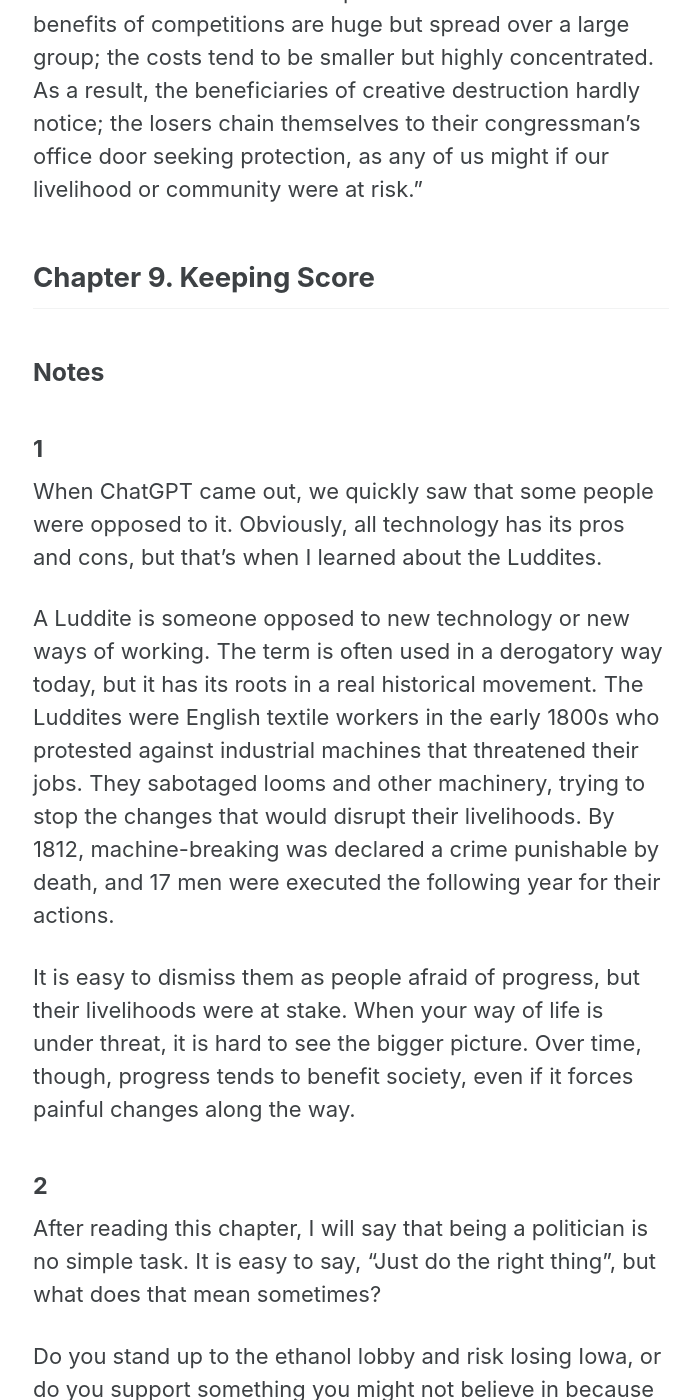
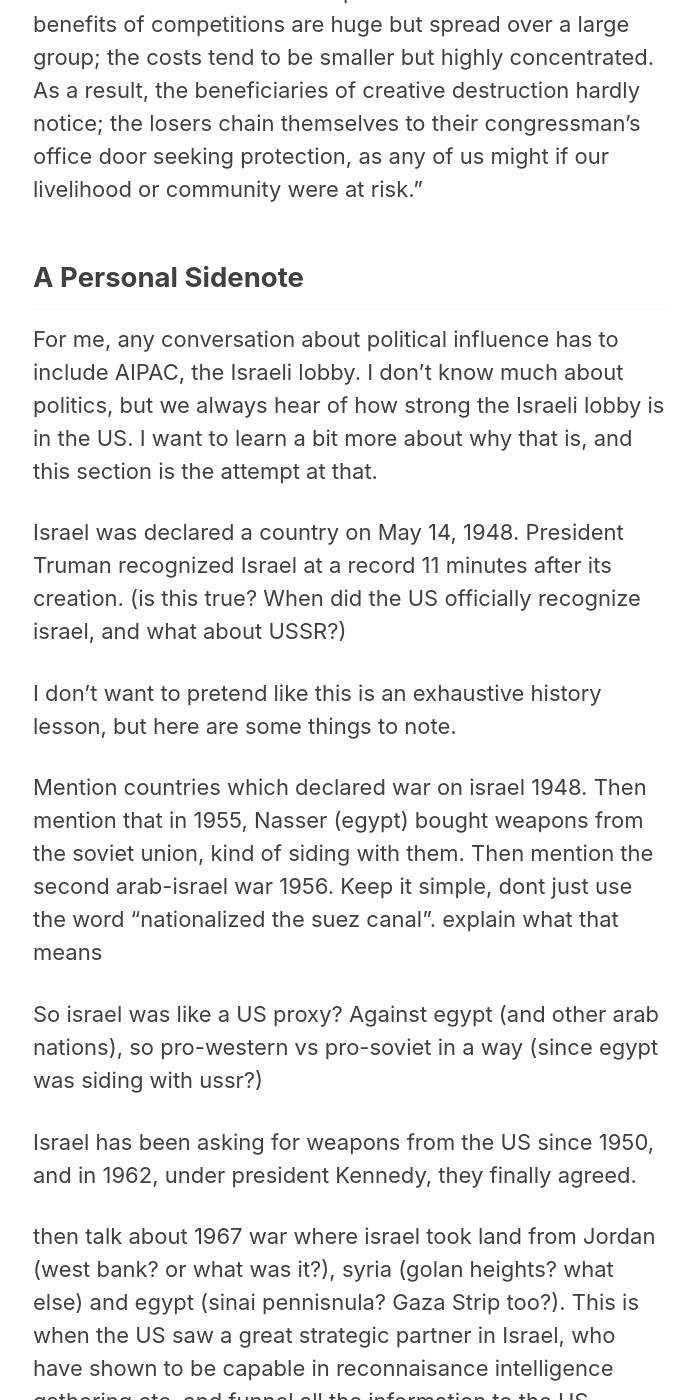
Before and after one commit to andreigue/andreigue.github.io, a Jekyll site: the page built from _posts/2024-12-19-naked-econ-3.md, in a window 1280 px wide and 1400 px high, scrolled down 10083 px. Shown: the whole window, without its empty margins (289-984 px from the left). Built offline with Jekyll 4.4.1, drawn with Linux system fonts in a browser that asks for light colours; cached includes are drawn as plain includes; nearby versions of some CDN libraries; some of the changed text lies outside the part shown.

```diff
--- a/_posts/2024-12-19-naked-econ-3.md
+++ b/_posts/2024-12-19-naked-econ-3.md
@@ -112,6 +112,39 @@ The key is to recognize the importance of letting creative destruction take its
 
 "Both politics and compassion suggest that we ought to offer a hand to those mowed over by competition. If some kind of wrenching change generates progress, then the pie must get bigger. And if the pie gets bigger, then at least some of it ought to be offered to the losers - be it in the form of transition aid, job retraining, or whatever else will help those who have been knocked over to get back on their feet. [...] There is a crucial distinction, however, between using the political process to build a safety net for those harmed by creative destruction and using the political process to stop that creative destruction in the first place. Think about the telegraph and the Pony Express. It would have been one thing to help displaced Pony Express workers by retraining them as telegraph operators; it would have been quite another to help them by banning the telegraph. Sometimes the political process does the equivalent of the latter for reasons related to the mohair problem. The economic benefits of competitions are huge but spread over a large group; the costs tend to be smaller but highly concentrated. As a result, the beneficiaries of creative destruction hardly notice; the losers chain themselves to their congressman's office door seeking protection, as any of us might if our livelihood or community were at risk."
 
+## A Personal Sidenote
+
+For me, any conversation about political influence has to include AIPAC, the Israeli lobby. I don't know much about politics, but we always hear of how strong the Israeli lobby is in the US. I want to learn a bit more about why that is, and this section is the attempt at that.
+
+Israel was declared a country on May 14, 1948. President Truman recognized Israel at a record 11 minutes after its creation. (is this true? When did the US officially recognize israel, and what about USSR?)
+
+I don't want to pretend like this is an exhaustive history lesson, but here are some things to note.
+
+Mention countries which declared war on israel 1948. Then mention that in 1955, Nasser (egypt) bought weapons from the soviet union, kind of siding with them. Then mention the second arab-israel war 1956. Keep it simple, dont just use the word "nationalized the suez canal". explain what that means
+
+So israel was like a US proxy? Against egypt (and other arab nations), so pro-western vs pro-soviet in a way (since egypt was siding with ussr?)
+
+Israel has been asking for weapons from the US since 1950, and in 1962, under president Kennedy, they finally agreed.
+
+then talk about 1967 war where israel took land from Jordan (west bank? or what was it?), syria (golan heights? what else) and egypt (sinai pennisnula? Gaza Strip too?). This is when the US saw a great strategic partner in Israel, who have shown to be capable in reconnaisance intelligence gathering etc. and funnel all the information to the US.
+
+And what does Israel get in return? Lots of money. From 1946 until 2023, Israel has received $260b in total, which included economic aid until 2008, but since then it has only been military aid. They get $3.8b per year as part of a deal signed by president Obama.
+
+The thing about the money provided is that Israel must spend most of it in the US. Buying their missle defence systems, their fighter jets, etc. So the US gives them money, but that money comes right back to the US through the military companies.
+
+Another thing to note is that the US has this thing called the Leahy Law, which
+
+
+
+
+Can mention israel here "special interest"
+
+https://www.youtube.com/watch?v=oQJt8dwvs78&t=59s
+https://www.youtube.com/watch?v=lUQ_0MubbcM
+
+I like this quote that I've heard somewhere: "Lobbying is basically legalized bribery".
+
+
 ## Chapter 9. Keeping Score
 
 
```
Also changed, not shown: _drafts/2024-12-20-econ-bad.md (renamed from _posts/2024-12-20-econ-bad.md).
